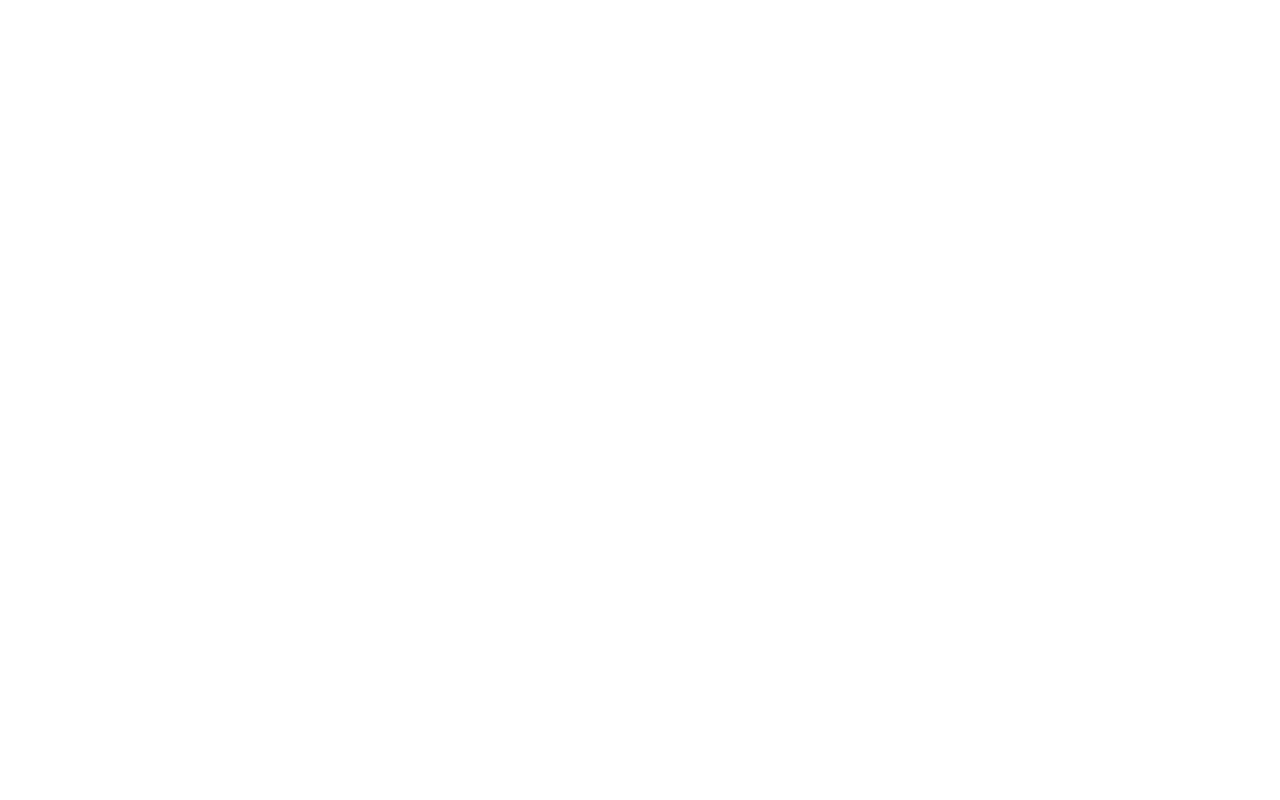
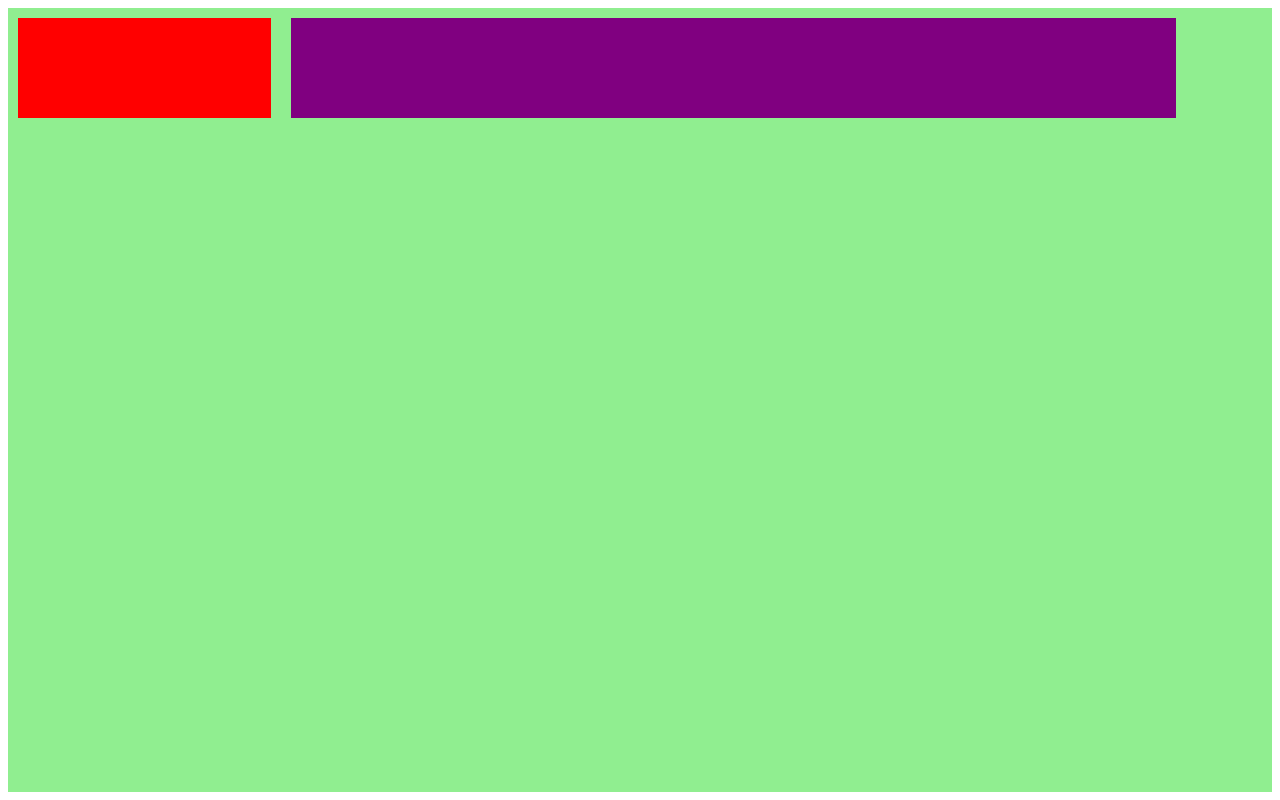
Before and after one commit to urzp/My_Smashing, a plain HTML site: page index.html in a window 1280 px wide. Drawn offline with Linux system fonts and the light colour scheme.

Commit message:
begin css

```diff
--- a/css/style.css
+++ b/css/style.css
@@ -1,20 +1,25 @@
-<! DOCTYPE HTML >
-<html>
- <head>
-   <meta charset="utf-8">
-   <link rel="stylesheet" href="css/style.css">
-   <title>My_Smashing</title>
- </head>
- <body>
-  <div class="contener">
-    <div class="logo">
-    </div>
-    <div class="nav">
-    </div>
-    <div class="side-bar">
-    </div>
-    <div class="content">
-    </div>
-  </div>
- </body>
- </html>
+div {
+  box-sizing: border-box;
+}
+
+.contener {
+  width: 100%;
+  height: 100%;
+  background-color: lightgreen;
+}
+
+.logo{
+  float:left;
+  width: 20%;
+  height: 100px;
+  background: red;
+  margin: 10px 10px;
+}
+
+.nav{
+  float:left;
+  width: 70%;
+  height: 100px;
+  margin: 10px 10px;
+  background: purple;
+}
--- a/index.html
+++ b/index.html
@@ -0,0 +1,22 @@
+<! DOCTYPE HTML >
+<html>
+ <head>
+   <meta charset="utf-8">
+   <link rel="stylesheet" href="css/style.css">
+   <title>My_Smashing</title>
+ </head>
+ <body>
+  <div class="contener">
+    <div class="logo">
+    </div>
+    <div class="nav">
+    </div>
+    <div class="search">
+    </div>
+    <div class="side-bar">
+    </div>
+    <div class="content">
+    </div>
+  </div>
+ </body>
+ </html>
```
